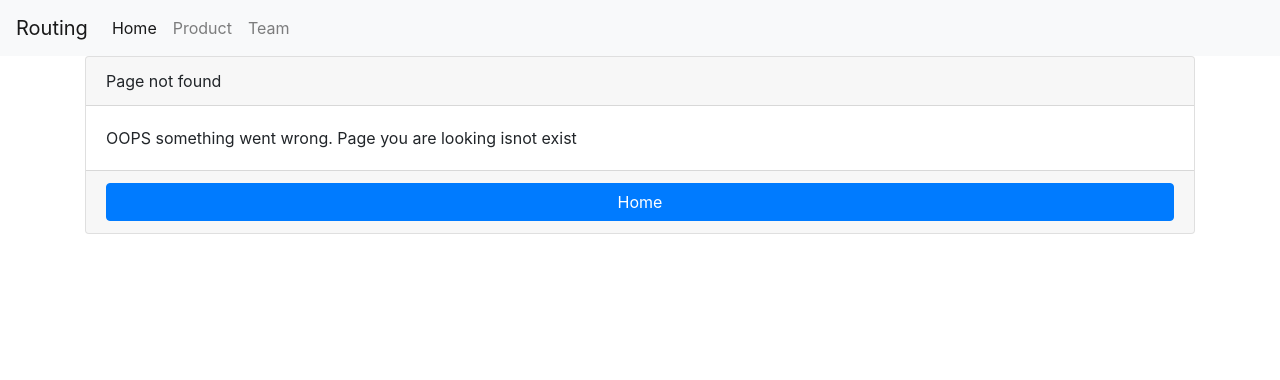
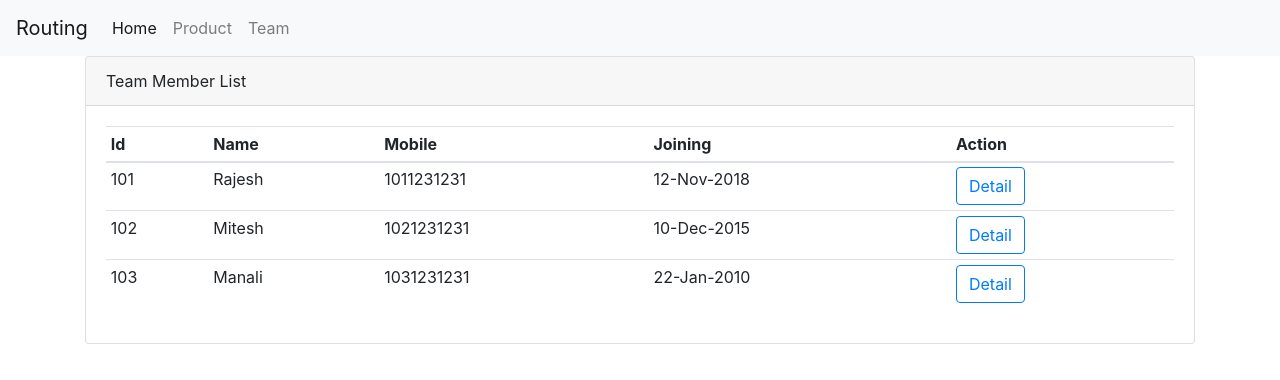
Before and after one commit to BT-ICD/RoutingTutorial, an Angular app: page /team in a window 1280 px wide. Before the commit this address had no page. Shown: the top 380 px of the page. Built offline with nearby package versions, Linux system fonts and the light colour scheme.

Commit message:
Crated example for optional route parameter -teams

```diff
--- a/src/app/app.component.html
+++ b/src/app/app.component.html
@@ -6,10 +6,10 @@
         <a class="nav-link" [routerLink]="['/home']">Home </a>
       </li>
       <li class="nav-item">
-        <a class="nav-link"[routerLink]="['/products']">Product</a>
+        <a class="nav-link" routerLink='/products'>Product</a>
       </li>
       <li class="nav-item">
-        <a class="nav-link" href="#">Team</a>
+        <a class="nav-link" [routerLink]="['/team']">Team</a>
       </li>
     </ul>
   </div>
--- /dev/null
+++ b/src/app/team/detail/team-member-detail.component.html
@@ -0,0 +1,39 @@
+<div class="container">
+    <div class="card">
+        <div class="card-header">
+            Team Member Detail (Access data from optional route parameter)
+        </div>
+        <div class="card-body">
+            <div class="row">
+                <label class="col-md-2">Id</label>
+                <div class="col-md-3">
+                    {{id}}
+                </div>
+            </div>
+            <div class="row">
+                <label class="col-md-2">Name</label>
+                <div class="col-md-3">
+                    {{name}}
+                </div>
+            </div>
+            <div class="row">
+                <label class="col-md-2">Country</label>
+                <div class="col-md-3">
+                    {{this.teamMember?.country}}
+                </div>
+            </div>
+            <div class="row">
+                <label class="col-md-2">Mobile</label>
+                <div class="col-md-3">
+                    {{mobile}}
+                </div>
+            </div>
+            <div class="row">
+                <label class="col-md-2">Date of joining</label>
+                <div class="col-md-3">
+                    {{this.teamMember?.doj |date:'dd-MMM-yyyy'}}
+                </div>
+            </div>
+        </div>
+    </div>
+</div>
--- /dev/null
+++ b/src/app/team/detail/team-member-detail.component.ts
@@ -0,0 +1,36 @@
+import { Component, OnInit } from '@angular/core';
+import { ActivatedRoute } from '@angular/router';
+import { ITeamMember } from '../iteam-member';
+import { TeamMemberDataService } from '../team-member-data.service';
+
+@Component({
+  selector: 'app-team-member-detail',
+  templateUrl: './team-member-detail.component.html',
+  styleUrls: ['./team-member-detail.component.css']
+})
+export class TeamMemberDetailComponent implements OnInit {
+teamMember:ITeamMember;
+id:number;
+name:string;
+mobile:string;
+  constructor(private route:ActivatedRoute, private teamMemberDataService:TeamMemberDataService) { }
+
+  ngOnInit(): void {
+    let teams:ITeamMember[]
+    this.route.paramMap.subscribe(params=>{
+      this.id = +params.get('id');
+      this.name = params.get('name');
+      this.mobile=params.get('mobile');
+
+    });
+    //read values from query string parameters
+
+
+    teams= this.teamMemberDataService.getTeamMembers().filter(obj=>obj.id==this.id);
+    console.log(teams);
+    if(teams.length==1){
+      this.teamMember=teams[0];
+    }
+  }
+
+}
--- /dev/null
+++ b/src/app/team/iteam-member.ts
@@ -0,0 +1,7 @@
+export interface ITeamMember {
+    id:number;
+    name:string;
+    country:string;
+    mobile:string;
+    doj:Date;
+}
--- /dev/null
+++ b/src/app/team/list/team-member-list.component.html
@@ -0,0 +1,27 @@
+<div class="container">
+    <div class="card">
+        <div class="card-header">
+            Team Member List
+        </div>
+        <div class="card-body">
+            <table class="table table-sm">
+                <thead>
+                    <th>Id</th>
+                    <th>Name</th>
+                    <th>Mobile</th>
+                    <th>Joining</th>
+                    <th>Action</th>
+                </thead>
+                <tbody>
+                    <tr *ngFor="let teamMember of teamMembers">
+                       <td>{{teamMember.id}}</td>
+                       <td>{{teamMember.name}}</td>
+                       <td>{{teamMember.mobile}}</td>
+                       <td>{{teamMember.doj|date:'dd-MMM-yyyy'}}</td>
+                       <td><a class="btn btn-outline-primary" [routerLink]="['/team',teamMember.id,{name:teamMember.name, mobile:teamMember.mobile}]">Detail</a></td>
+                    </tr>
+                </tbody>
+            </table>
+        </div>
+    </div>
+</div>
--- /dev/null
+++ b/src/app/team/list/team-member-list.component.ts
@@ -0,0 +1,18 @@
+import { Component, OnInit } from '@angular/core';
+import { ITeamMember } from '../iteam-member';
+import { TeamMemberDataService } from '../team-member-data.service';
+
+@Component({
+  selector: 'app-team-member-list',
+  templateUrl: './team-member-list.component.html',
+  styleUrls: ['./team-member-list.component.css']
+})
+export class TeamMemberListComponent implements OnInit {
+teamMembers:ITeamMember[]
+  constructor(private teamMemberDataService:TeamMemberDataService) { }
+
+  ngOnInit(): void {
+    this.teamMembers = this.teamMemberDataService.getTeamMembers();
+  }
+
+}
--- /dev/null
+++ b/src/app/team/team-member-data.service.ts
@@ -0,0 +1,18 @@
+import { Injectable } from '@angular/core';
+import { ITeamMember } from './iteam-member';
+
+@Injectable({
+  providedIn: 'root'
+})
+export class TeamMemberDataService {
+
+  constructor() { }
+  getTeamMembers():ITeamMember[]{
+    let team:ITeamMember[]=[
+      {id:101,name:'Rajesh', country:'India',mobile:'1011231231',doj: new Date('12-Nov-2018')},
+      {id:102,name:'Mitesh', country:'India',mobile:'1021231231',doj: new Date('10-DEC-2015')},
+      {id:103,name:'Manali', country:'India',mobile:'1031231231',doj: new Date('22-JAN-2010')}
+    ]
+    return team;
+  }
+}
```
Also changed, not shown: src/app/app.module.ts (+7 -1 lines), src/app/team/detail/team-member-detail.component.css (added), src/app/team/list/team-member-list.component.css (added), 1 other file (tests, documents, lock files or other folders).
